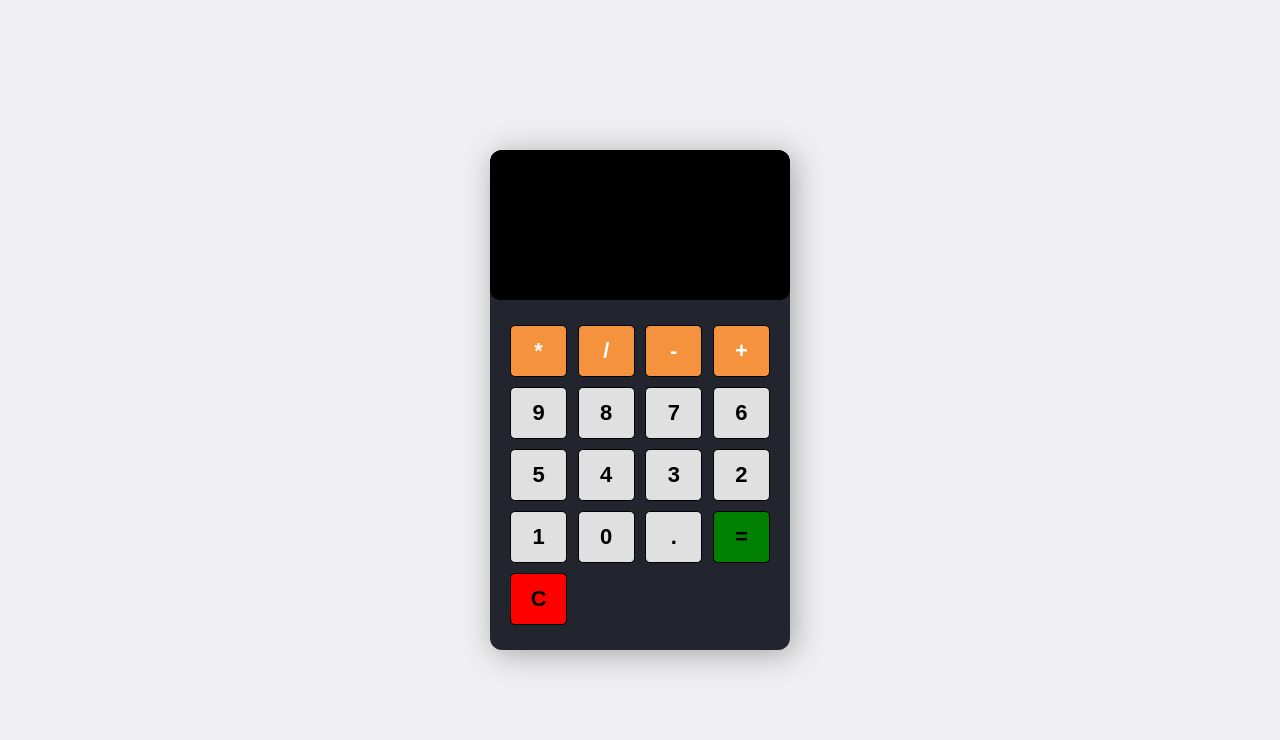
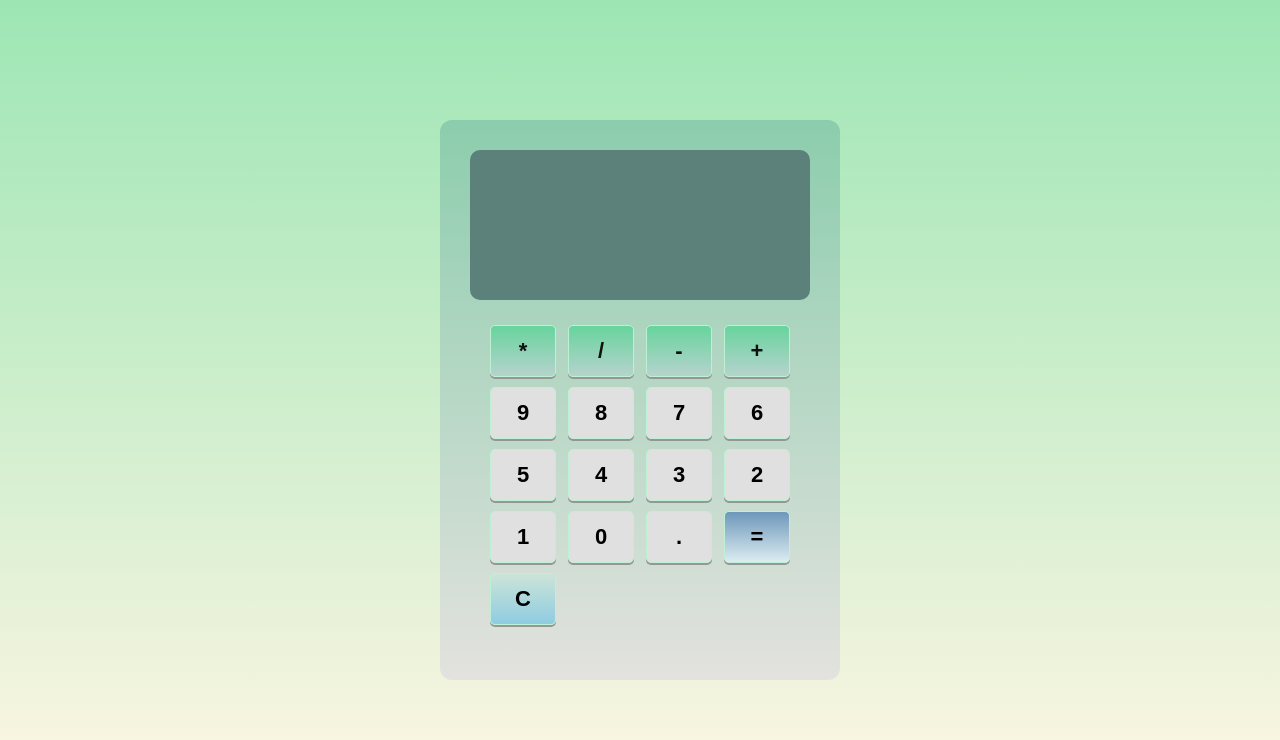
Before and after one commit to alex-njuguna/Calculator, a plain HTML site: page index.html in a window 1280 px wide. Drawn offline with Linux system fonts and the light colour scheme.

Commit message:
New Interface 🤩

```diff
--- a/style.css
+++ b/style.css
@@ -10,16 +10,26 @@ body{
     display: flex;
     justify-content: center;
     align-items: center;
+    background: linear-gradient(#9de6b4, #fff6e4);
+    /* background-color: green; */
 }
 
 .calculator{
-    width: 300px;
-    height: 500px;
-    box-shadow: 4px 4px 30px rgba(0 ,0, 0, 0.3);
+    width: 100%;
+    height: 100%;
+    padding: 30px;
+    margin: 10px;
+    max-width: 400px;
+    display: flex;
+    flex-direction: column;
+    /* box-shadow: 4px 4px 30px rgba(0 ,0, 0, 0.3); */
     border-radius: 12px;
-    background: #22252d;
+    /* background: #22252d; */
+    background: linear-gradient(#8ccdad, #e3e2de);
     overflow: hidden;
+    /* box-shadow: 0 5px 20px rgb(76, 76, 76); */
 }
+
 
 form input{
     width: 100%;
@@ -29,7 +39,7 @@ form input{
     border-radius: 10px;
     font-size: 2rem;
     color: #fff;
-    background-color: #000;
+    background-color: #5c817b;
     text-align: right;
     pointer-events: none;
 }
@@ -41,32 +51,45 @@ form input{
     padding: 20px;
 }
 
+
 button{
     flex: 0 0 22%;
     margin: 5px 0;
-    border: 1px solid #000;
-
+    border: 1px solid #bcf2d3;
     width: 60px;
     height: 52px;
     font-size: 22px;
     font-weight: 600;
     border-radius: 5px;
     cursor: pointer;
+    box-shadow: 0 2px 0px rgb(151, 150, 150);
+
 }
 
+
 .btn-yellow{
-    background: rgb(245, 146, 62);
-    color: #fff;
+    /* background: rgb(65, 186, 112); */
+    background: linear-gradient(#67d49d, #b6d3cd);
+    color: #101010;
 }
+
+/* button.btn-yellow:hover {
+	background-color: rgb(138, 192, 73);
+
+} */
 
 .btn-grey{
     background: rgb(224, 224, 224);
 }
 
 .btn-equal{
-    background: green;
+    /* background: #5c817b; */
+    background: linear-gradient(#6d97ba, #dcecf1);
+
 }
 
 .btn-clear{
-    background: red;
+    /* background: rgb(227, 160, 214); */
+    background: linear-gradient(#cce4d8, #8fcce1);
+
 }
```
